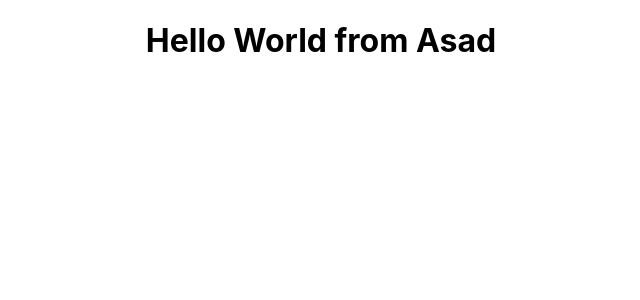
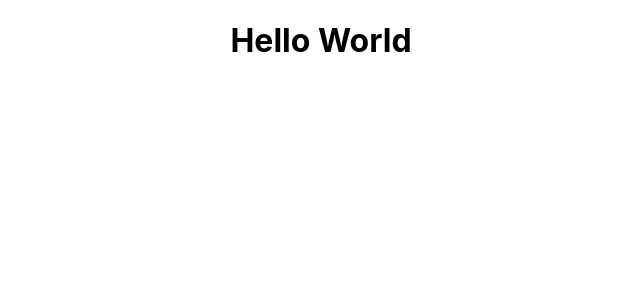
Before and after one commit to Asad-94/BootCamp2020Sample, a React (Create React App) app in the folder bootcamp-react-app/: page / in a window 1280 px wide. Shown: the top 300 px of the page, without its empty margins (319-959 px from the left). Built offline with nearby package versions, Linux system fonts and the light colour scheme.

Commit message:
Update display

```diff
--- a/bootcamp-react-app/src/App.js
+++ b/bootcamp-react-app/src/App.js
@@ -4,7 +4,7 @@ import './App.css';
 function App() {
   return (
     <div className="App">
-      <h1>Hello World from Asad</h1>
+      <h1>Hello World</h1>
     </div>
   );
 }
```
Also changed, not shown: 1 other file (tests, documents, lock files or other folders).
